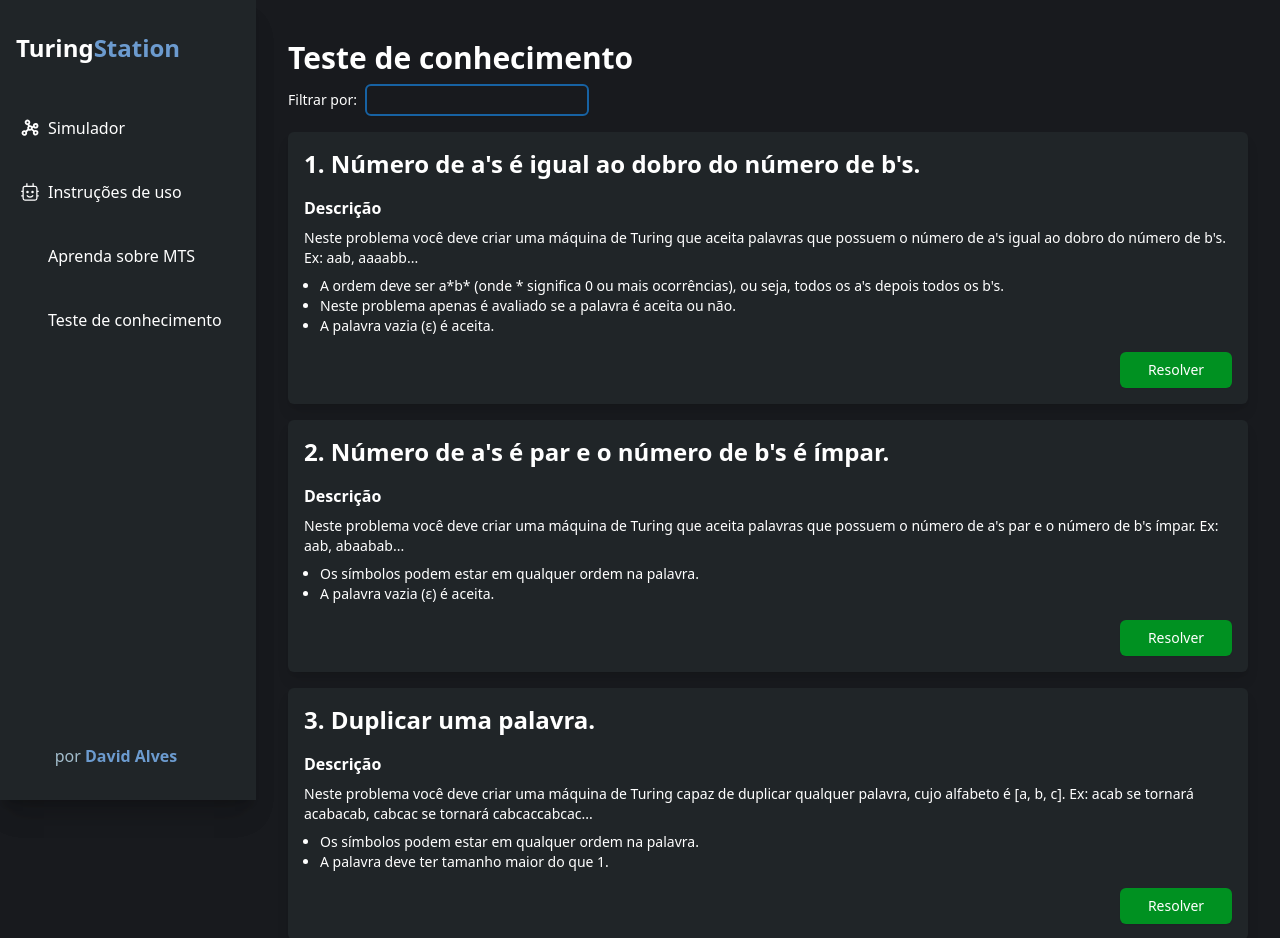
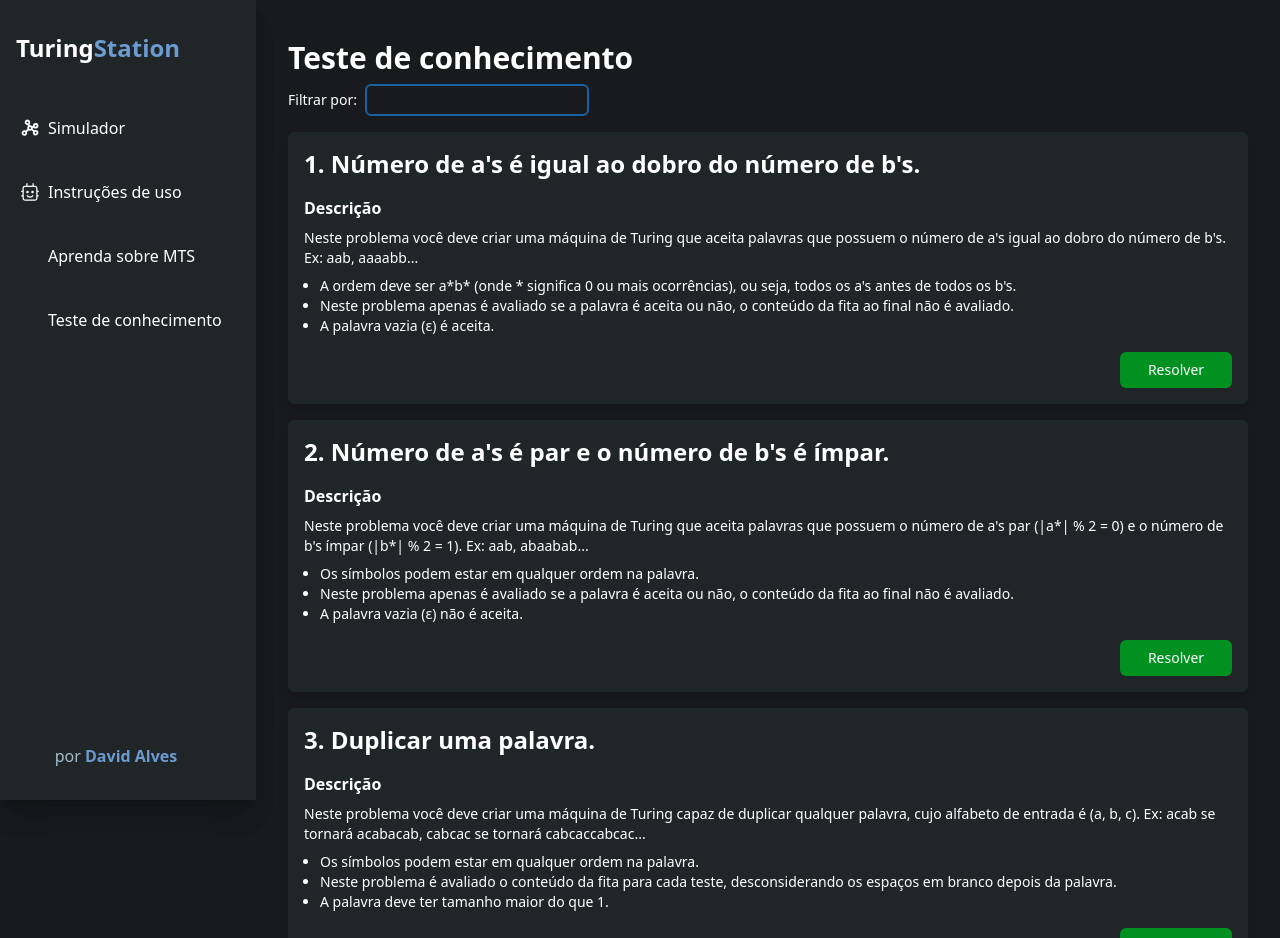
Before and after one commit to dev-david-alves/turing-station, a React (Vite) app: page /turing-station/teste-de-conhecimento in a window 1280 px wide. Shown: the top 938 px of the page. Built offline with nearby package versions, Linux system fonts and the light colour scheme; some icons are missing; the HTML template or start-up script is replaced by a standard one.

Commit message:
Update questions.

```diff
--- a/src/providers/question.jsx
+++ b/src/providers/question.jsx
@@ -4,6 +4,7 @@ const QuestionSimulatorContext = createContext(null);
 
 const QuestionSimulatorProvider = ({ children }) => {
   const [questionSimulatorInfo, setQuestionSimulatorInfo] = useState([
+    // Done
     {
       id: "fe3pcXreYDzXPUBtmiZx",
       name: "Número de a's é igual ao dobro do número de b's",
@@ -32,8 +33,8 @@ const QuestionSimulatorProvider = ({ children }) => {
         description:
           "Neste problema você deve criar uma máquina de Turing que aceita palavras que possuem o número de a's igual ao dobro do número de b's. Ex: aab, aaaabb...",
         descriptionItems: [
-          "A ordem deve ser a*b* (onde * significa 0 ou mais ocorrências), ou seja, todos os a's depois todos os b's.",
-          "Neste problema apenas é avaliado se a palavra é aceita ou não.",
+          "A ordem deve ser a*b* (onde * significa 0 ou mais ocorrências), ou seja, todos os a's antes de todos os b's.",
+          "Neste problema apenas é avaliado se a palavra é aceita ou não, o conteúdo da fita ao final não é avaliado.",
           "A palavra vazia (ε) é aceita.",
         ],
         testCases: [
@@ -66,6 +67,7 @@ const QuestionSimulatorProvider = ({ children }) => {
         ],
       },
     },
+    // Done
     {
       id: "P4vt2KLWxiXdhNp9UvWe",
       name: "Número de a's é par e o número de b's é ímpar.",
@@ -92,8 +94,12 @@ const QuestionSimulatorProvider = ({ children }) => {
         solved: false,
         title: "Número de a's é par e o número de b's é ímpar.",
         description:
-          "Neste problema você deve criar uma máquina de Turing que aceita palavras que possuem o número de a's par e o número de b's ímpar. Ex: aab, abaabab...",
-        descriptionItems: ["Os símbolos podem estar em qualquer ordem na palavra.", "A palavra vazia (ε) é aceita."],
+          "Neste problema você deve criar uma máquina de Turing que aceita palavras que possuem o número de a's par (|a*| % 2 = 0) e o número de b's ímpar (|b*| % 2 = 1). Ex: aab, abaabab...",
+        descriptionItems: [
+          "Os símbolos podem estar em qualquer ordem na palavra.",
+          "Neste problema apenas é avaliado se a palavra é aceita ou não, o conteúdo da fita ao final não é avaliado.",
+          "A palavra vazia (ε) não é aceita.",
+        ],
         testCases: [
           {
             input: "aab",
@@ -104,13 +110,13 @@ const QuestionSimulatorProvider = ({ children }) => {
             output: true,
           },
           {
-            input: "baaababababaa",
+            input: "baaababababaabb",
             output: true,
           },
         ],
         hiddenTestCases: [
           {
-            input: "ababaab",
+            input: "ababababb",
             output: true,
           },
           {
@@ -118,12 +124,17 @@ const QuestionSimulatorProvider = ({ children }) => {
             output: true,
           },
           {
+            input: "b",
+            output: true,
+          },
+          {
             input: "",
-            output: true,
+            output: false,
           },
         ],
       },
     },
+    // Done
     {
       id: "y7RvIp5P8eCsGvgXM6mj",
       name: "Duplicar uma palavra.",
@@ -150,19 +161,20 @@ const QuestionSimulatorProvider = ({ children }) => {
         solved: false,
         title: "Duplicar uma palavra.",
         description:
-          "Neste problema você deve criar uma máquina de Turing capaz de duplicar qualquer palavra, cujo alfabeto é [a, b, c]. Ex: acab se tornará acabacab, cabcac se tornará cabcaccabcac...",
+          "Neste problema você deve criar uma máquina de Turing capaz de duplicar qualquer palavra, cujo alfabeto de entrada é (a, b, c). Ex: acab se tornará acabacab, cabcac se tornará cabcaccabcac...",
         descriptionItems: [
           "Os símbolos podem estar em qualquer ordem na palavra.",
+          "Neste problema é avaliado o conteúdo da fita para cada teste, desconsiderando os espaços em branco depois da palavra.",
           "A palavra deve ter tamanho maior do que 1.",
         ],
         testCases: [
           {
-            input: "aab",
-            output: "aabaab",
+            input: "acab",
+            output: "acabacab",
           },
           {
-            input: "abcaabcab",
-            output: "abcaabcababcaabcab",
+            input: "cabcac",
+            output: "cabcaccabcac",
           },
           {
             input: "bacccababaa",
@@ -179,12 +191,13 @@ const QuestionSimulatorProvider = ({ children }) => {
             output: "cc",
           },
           {
-            input: "",
-            output: false,
+            input: "bbcc",
+            output: "bbccbbcc",
           },
         ],
       },
     },
+    // Done
     {
       id: "K7hzz66zXgWitSHmu9uu",
       name: "Número de a's é igual ou menor que o número de b's.",
@@ -211,10 +224,11 @@ const QuestionSimulatorProvider = ({ children }) => {
         solved: false,
         title: "Número de a's é igual ou menor que o número de b's.",
         description:
-          "Neste problema você deve criar uma máquina de Turing que aceita palavras que possuem o número de a's igual ou menor que o número de b's. Ex: baab, bbababb...",
+          "Neste problema você deve criar uma máquina de Turing que aceita palavras que possuem o número de a's igual ou menor que o número de b's (|a*| <= |b*|). Ex: baab, bbababb...",
         descriptionItems: [
           "Os símbolos podem estar em qualquer ordem na palavra.",
-          "A palavra deve ter tamanho maior do que 1.",
+          "Neste problema apenas é avaliado se a palavra é aceita ou não, o conteúdo da fita ao final não é avaliado.",
+          "A palavra vazia (ε) é aceita.",
         ],
         testCases: [
           {
@@ -229,6 +243,10 @@ const QuestionSimulatorProvider = ({ children }) => {
             input: "baabab",
             output: true,
           },
+          {
+            input: "bbaabab",
+            output: true,
+          },
         ],
         hiddenTestCases: [
           {
@@ -236,16 +254,21 @@ const QuestionSimulatorProvider = ({ children }) => {
             output: true,
           },
           {
+            input: "a",
+            output: false,
+          },
+          {
             input: "b",
             output: true,
           },
           {
             input: "",
-            output: false,
+            output: true,
           },
         ],
       },
     },
+    // Done
     {
       id: "E0BndlSHCPRyzTqNZT5d",
       name: "Palíndromos compostos por 0 ou 1.",
@@ -272,19 +295,31 @@ const QuestionSimulatorProvider = ({ children }) => {
         solved: false,
         title: "Palíndromos compostos por 0 ou 1.",
         description:
-          'Neste problema você deve criar uma máquina de Turing que aceita palavras que são palíndromos compostos por 0 ou 1. Diz se que uma palavra é uma palíndromo se permanecer igual quando lida de trás para diante (exemplo comum no português é "arara"). Exemplo: 010, 111, 0...',
-        descriptionItems: ["Os símbolos podem estar em qualquer ordem na palavra.", "A palavra vazia (ε) é aceita."],
+          'Neste problema você deve criar uma máquina de Turing que aceita palavras que são palíndromos compostos por 0 ou 1. Diz se que uma palavra é um palíndromo se permanecer igual quando lida de trás para frente (exemplo comum no português é "arara"). Exemplo: 010, 111, 0...',
+        descriptionItems: [
+          "Os símbolos podem estar em qualquer ordem na palavra.",
+          "Neste problema apenas é avaliado se a palavra é aceita ou não, o conteúdo da fita ao final não é avaliado.",
+          "A palavra vazia (ε) é aceita.",
+        ],
         testCases: [
           {
             input: "010",
             output: true,
           },
           {
-            input: "10001010001",
+            input: "111",
+            output: true,
+          },
+          {
+            input: "0",
             output: true,
           },
           {
             input: "1",
+            output: true,
+          },
+          {
+            input: "10001010001",
             output: true,
           },
         ],
@@ -294,7 +329,7 @@ const QuestionSimulatorProvider = ({ children }) => {
             output: true,
           },
           {
-            input: "0",
+            input: "0000",
             output: true,
           },
           {
@@ -304,6 +339,7 @@ const QuestionSimulatorProvider = ({ children }) => {
         ],
       },
     },
+    // Done
     {
       id: "WvABF6EkLmOwKKUpfIWI",
       name: "Inverter palavras compostas por 0 ou 1.",
@@ -331,7 +367,11 @@ const QuestionSimulatorProvider = ({ children }) => {
         title: "Inverter palavras compostas por 0 ou 1.",
         description:
           "Neste problema você deve criar uma máquina de Turing que recebe uma palavra composta por 0 ou 1 e inverte a ordem dos símbolos. Exemplo: 0100 se torna 0010, 0111 se torna 1110...",
-        descriptionItems: ["Os símbolos podem estar em qualquer ordem na palavra.", "A palavra vazia (ε) é aceita."],
+        descriptionItems: [
+          "Os símbolos podem estar em qualquer ordem na palavra.",
+          "Neste problema é avaliado o conteúdo da fita para cada teste, desconsiderando os espaços em branco depois da palavra.",
+          "A palavra vazia (ε) é aceita.",
+        ],
         testCases: [
           {
             input: "0100",
@@ -353,15 +393,20 @@ const QuestionSimulatorProvider = ({ children }) => {
           },
           {
             input: "0",
-            output: true,
+            output: "0",
+          },
+          {
+            input: "1",
+            output: "1",
           },
           {
             input: "",
-            output: true,
+            output: "",
           },
         ],
       },
     },
+    // Done
     {
       id: "CSubqpBYLzrddsNHiGMx",
       name: "Palavras que possuem uma substring (pedaço de palavra) de tamanho 3 que se repete em algum lugar da palavra.",
@@ -389,15 +434,19 @@ const QuestionSimulatorProvider = ({ children }) => {
         title:
           "Palavras que possuem uma substring (pedaço de palavra) de tamanho 3 que se repete em algum lugar da palavra.",
         description:
-          "Neste problema você deve criar uma máquina de Turing que aceita palavras compostas por apenas 0's e 1's e que possuam uma substring de tamanho 3 que se repete em algum lugar da palavra. Exemplo: 010001000 (000 se repete), 101010 (101 se repete)...",
-        descriptionItems: ["Os símbolos podem estar em qualquer ordem na palavra."],
+          "Neste problema você deve criar uma máquina de Turing que aceita palavras compostas por apenas 0's e 1's e que possuam uma substring de tamanho 3 que se repete, pelo menos uma vez, em algum lugar da palavra. Exemplo: 010001000 (000 se repete), 101101 (101 se repete)...",
+        descriptionItems: [
+          "Os símbolos podem estar em qualquer ordem na palavra.",
+          "Neste problema apenas é avaliado se a palavra é aceita ou não, o conteúdo da fita ao final não é avaliado.",
+          "A palavra vazia (ε) não é aceita.",
+        ],
         testCases: [
           {
             input: "010001000",
             output: true,
           },
           {
-            input: "101010",
+            input: "101101",
             output: true,
           },
           {
@@ -411,16 +460,21 @@ const QuestionSimulatorProvider = ({ children }) => {
             output: true,
           },
           {
-            input: "010101010",
+            input: "01010101010",
             output: true,
           },
           {
             input: "111010001000",
             output: true,
           },
+          {
+            input: "",
+            output: false,
+          },
         ],
       },
     },
+    // Done
     {
       id: "PBzlf7AU3rZqAfyzUaKo",
       name: "Palavras que possuem uma substring seguida pelo o inverso dela.",
@@ -447,8 +501,12 @@ const QuestionSimulatorProvider = ({ children }) => {
         solved: false,
         title: "Palavras que possuem uma substring seguida pelo o inverso dela.",
         description:
-          "Neste problema você deve criar uma máquina de Turing que aceita palavras compostas por apenas 0's e 1's e que sejam compostas por apenas uma substring qualquer seguida por ela mesmo invertida, ou seja, seja x uma substring de w e y = inverso(x), w = xy. Exemplo: 001100 (001 é a substring e 100 é o inverso dela), 1001001001 (10010 é a substring e 01001 é o inverso dela)...",
-        descriptionItems: ["Os símbolos podem estar em qualquer ordem na palavra.", "A palavra vazia (ε) é aceita."],
+          "Neste problema você deve criar uma máquina de Turing que aceita palavras compostas por apenas 0's e 1's e são formadas por uma substring qualquer seguida por ela mesmo invertida. Seja x uma substring de w e y = inverso(x), w = xy. Exemplo: 001100 (001 é a substring e 100 é o inverso dela), 1001001001 (10010 é a substring e 01001 é o inverso dela)...",
+        descriptionItems: [
+          "Os símbolos podem estar em qualquer ordem na palavra.",
+          "Neste problema apenas é avaliado se a palavra é aceita ou não, o conteúdo da fita ao final não é avaliado.",
+          "A palavra vazia (ε) é aceita.",
+        ],
         testCases: [
           {
             input: "001100",
@@ -479,6 +537,7 @@ const QuestionSimulatorProvider = ({ children }) => {
         ],
       },
     },
+    // Done
     {
       id: "2CCJIubpwoxiRdhXM5tR",
       name: "Palavras que possuem um número de a's seguido pelo mesmo número de b's seguido pelo mesmo número de c's.",
@@ -506,9 +565,10 @@ const QuestionSimulatorProvider = ({ children }) => {
         title:
           "Palavras que possuem um número de a's seguido pelo mesmo número de b's seguido pelo mesmo número de c's.",
         description:
-          "Neste problema você deve criar uma máquina de Turing utilizando 2 (duas) fitas que aceita palavras compostas por apenas a's, b's e c's e que possuem um número de a's seguido pelo mesmo número de b's seguido pelo mesmo número de c's.. Exemplo: abc, aabbcc, aaabbbccc...",
+          "Neste problema você deve criar uma máquina de Turing, utilizando 2 (duas) fitas, que aceita palavras compostas por apenas a's, b's e c's e que possuem um número de a's seguido pelo mesmo número de b's seguido pelo mesmo número de c's. Exemplo: abc, aabbcc, aaabbbccc...",
         descriptionItems: [
           "Os símbolos devem seguir a ordem exata de a's, b's e c's.",
+          "Neste problema apenas é avaliado se a palavra é aceita ou não, o conteúdo da fita ao final não é avaliado.",
           "A palavra vazia (ε) é aceita.",
         ],
         testCases: [
@@ -541,9 +601,10 @@ const QuestionSimulatorProvider = ({ children }) => {
         ],
       },
     },
+    // Done
     {
       id: "o3fqhuX21Dff9JO1mNMo",
-      name: "Palavras que possuem uma substring seguida por ela mesmo.",
+      name: "Palavras que possuem uma substring seguida por ela mesmo repetida.",
       open: true,
       fullScreen: false,
       focused: true,
@@ -554,7 +615,7 @@ const QuestionSimulatorProvider = ({ children }) => {
       bottomDrawerOpen: false,
       stayOption: true,
       data: {
-        name: "Palavras que possuem uma substring seguida por ela mesmo.",
+        name: "Palavras que possuem uma substring seguida por ela mesmo repetida.",
         canvasScale: 1,
         variant: "mttm",
         numTapes: 2,
@@ -565,11 +626,12 @@ const QuestionSimulatorProvider = ({ children }) => {
       },
       question: {
         solved: false,
-        title: "Palavras que possuem uma substring seguida por ela mesmo.",
+        title: "Palavras que possuem uma substring seguida por ela mesmo repetida.",
         description:
-          "Neste problema você deve criar uma máquina de Turing utilizando 2 (duas) fitas que aceita palavras compostas por apenas a's, b's e c's e que sejam compostas por apenas uma substring qualquer seguida por ela mesmo repetida, ou seja, seja x uma substring de w, w = xx. Exemplo: abcabc, aabbccaabbcc, aaabbbcccaaabbbccc...",
+          "Neste problema você deve criar uma máquina de Turing, utilizando 2 (duas) fitas, que aceita palavras que possuem apenas a's, b's e c's e que sejam compostas por uma substring qualquer seguida por ela mesmo repetida. Seja x uma substring de w, w = xx. Exemplo: abcabc, aabbccaabbcc, aaabbbcccaaabbbccc...",
         descriptionItems: [
-          "Os símbolos devem seguir a ordem exata de a's, b's e c's.",
+          "Os símbolos podem estar em qualquer ordem na palavra.",
+          "Neste problema apenas é avaliado se a palavra é aceita ou não, o conteúdo da fita ao final não é avaliado.",
           "A palavra deve conter pelo menos 1 (um) a, 1 (um) b e 1 (um) c.",
         ],
         testCases: [
@@ -594,6 +656,30 @@ const QuestionSimulatorProvider = ({ children }) => {
           {
             input: "aaaabbbbcaaaabbbbc",
             output: true,
+          },
+          {
+            input: "a",
+            output: false,
+          },
+          {
+            input: "ab",
+            output: false,
+          },
+          {
+            input: "ac",
+            output: false,
+          },
+          {
+            input: "b",
+            output: false,
+          },
+          {
+            input: "bc",
+            output: false,
+          },
+          {
+            input: "c",
+            output: false,
           },
           {
             input: "",
```
